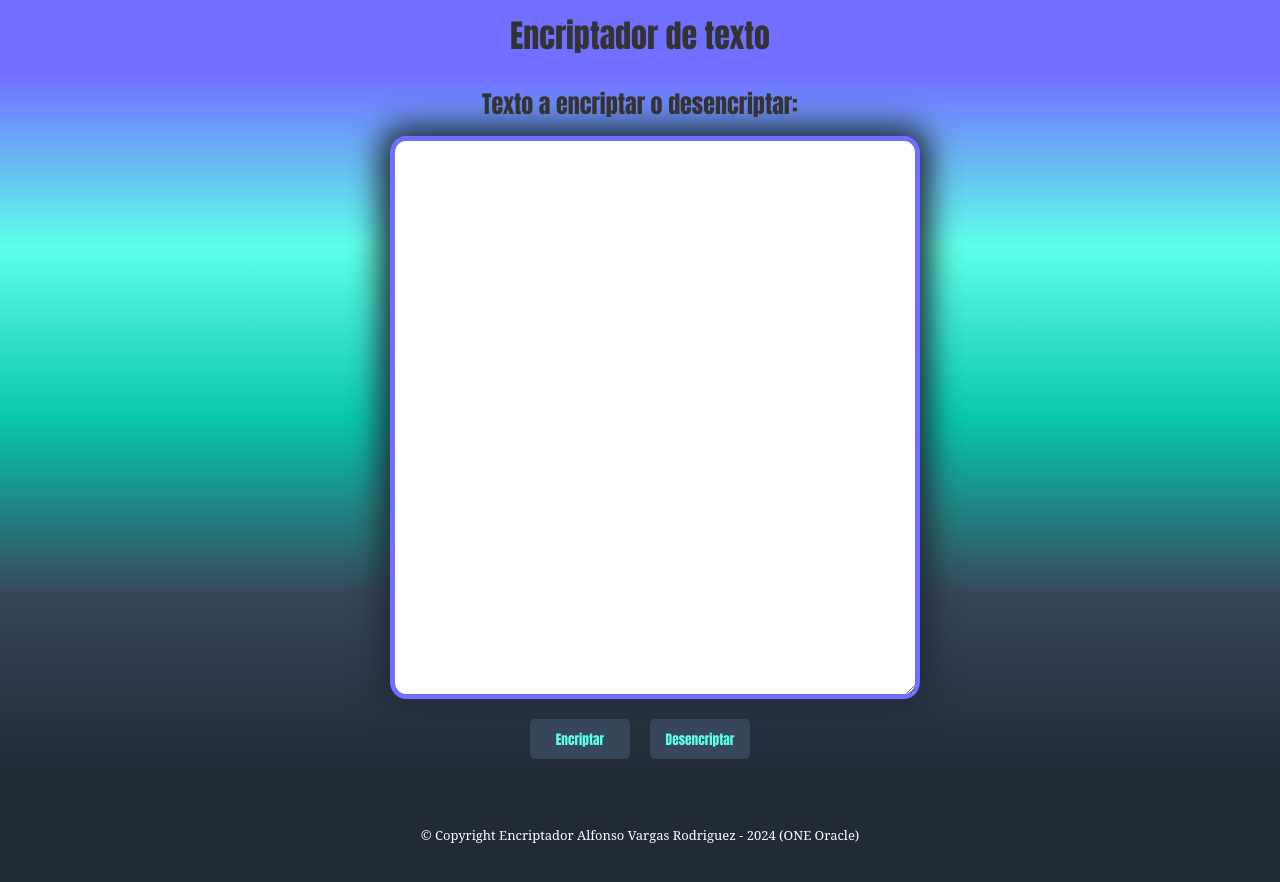
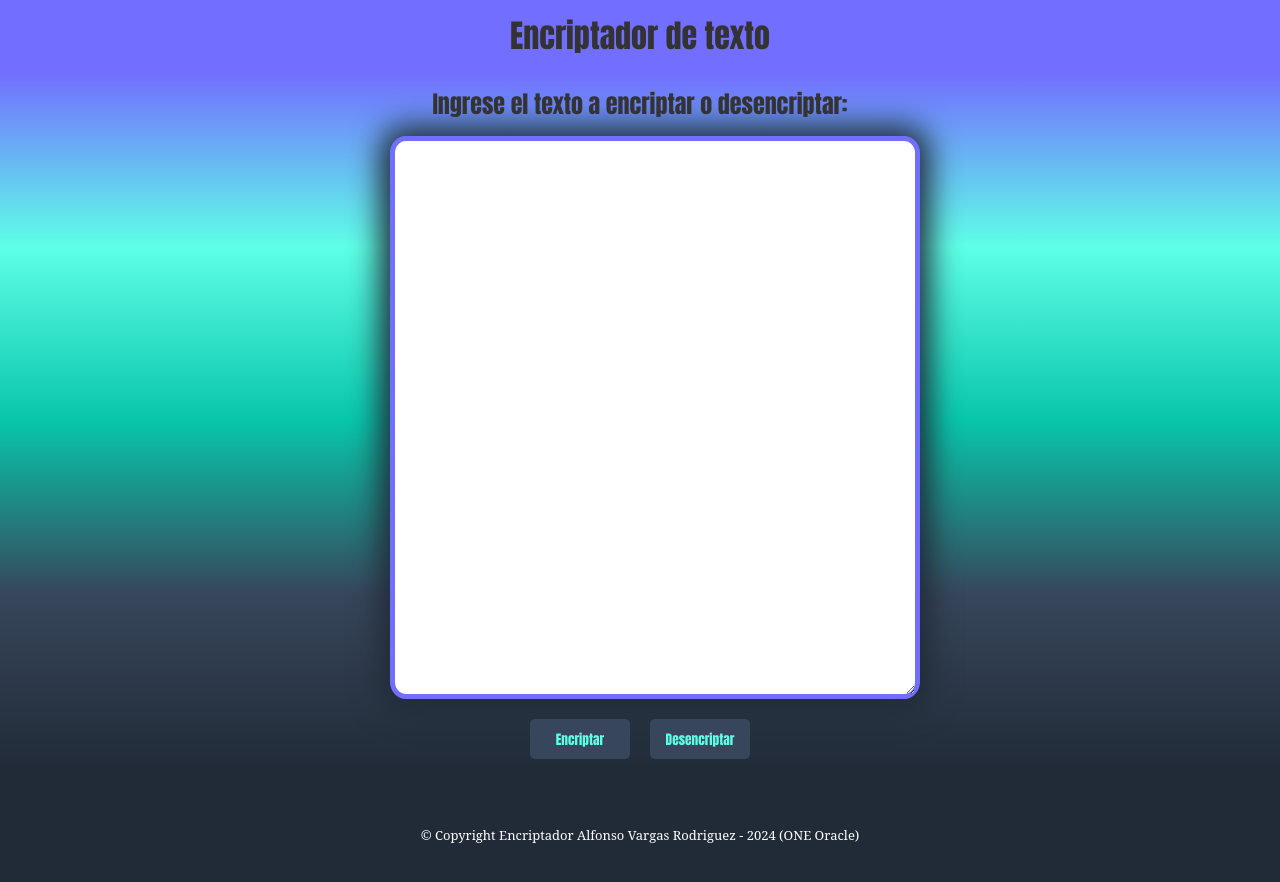
Before and after one commit to AlfoVar/encrypt-app, a plain HTML site: page index.html in a window 1280 px wide. Drawn offline with Linux system fonts and the light colour scheme.

Commit message:
ultimas validaciones

```diff
--- a/app.js
+++ b/app.js
@@ -57,8 +57,7 @@ function isEncrypted(textInput) {
   return hexRegex.test(textInput);
 }
 
-// replace "userText" with the actual id of your input field
-
+// Evento para validar el texto y el campo
 userTextInput.addEventListener("input", function() {
   let inputText = document.getElementById("userText").value;
 
--- a/index.html
+++ b/index.html
@@ -20,7 +20,7 @@
       </div>
       <div class="box1">
         <form>
-          <label class="titulo2" for="texto"><h2>Texto a encriptar o desencriptar:</h2></label>
+          <label class="titulo2" for="texto"><h2>Ingrese el texto a encriptar o desencriptar:</h2></label>
           <textarea type="text" id="userText" name="texto" id="texto" required></textarea>
           <div class="buttons">
             <button id="encryptButton"  type="button" onclick="encriptar('encriptar');" disabled> Encriptar </button>
```
